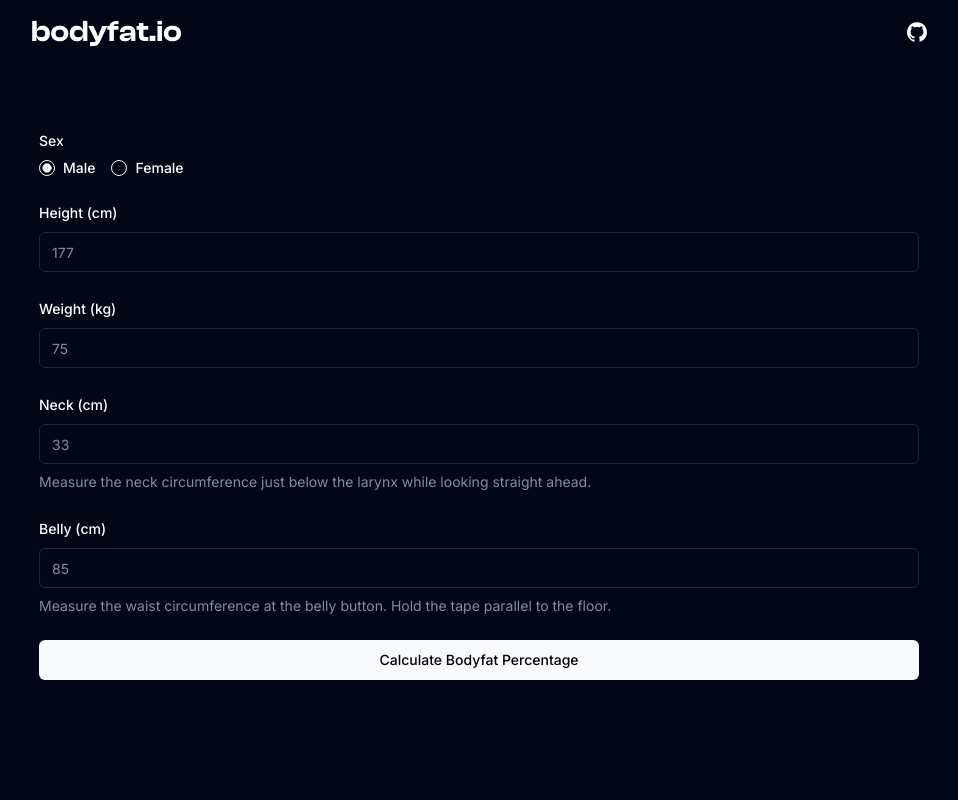
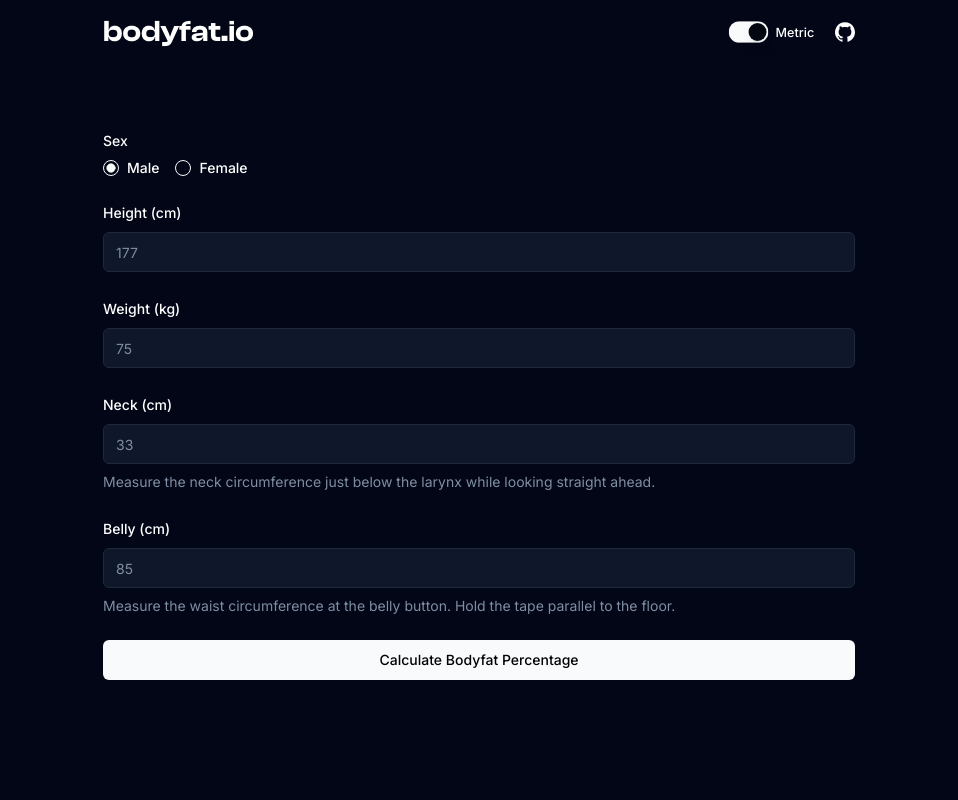
Before and after one commit to kulgg/bodyfat.cc, a Next.js app: page / in a window 1280 px wide. Shown: the top 800 px of the page, without its empty margins (161-1119 px from the left). Built offline with nearby package versions, Linux system fonts and the light colour scheme.

Commit message:
Add unit switch

```diff
--- a/app/Header.tsx
+++ b/app/Header.tsx
@@ -1,13 +1,29 @@
 import { Icons } from "@/components/ui/icons";
+import { Label } from "@/components/ui/label";
+import { Switch } from "@/components/ui/switch";
+import Link from "next/link";
 import React from "react";
 
 function Header() {
   return (
     <header className="h-16 mb-8 sm:mb-16 flex flex-col justify-center">
       <div className="justify-between flex items-center">
-        <h1 className="text-3xl font-display">bodyfat.io</h1>
-        <nav className="">
-          <a href="https://github.com/kulgg/bodyfat" target="_blank">
+        <Link href={"/"}>
+          <h1 className="text-3xl font-display">bodyfat.io</h1>
+        </Link>
+        <nav className="flex items-center gap-2 sm:gap-4">
+          <div className="flex items-center space-x-2 scale-90">
+            <Switch
+              id="unitSwitch"
+              className=""
+              defaultChecked={true}
+              checked={true}
+            />
+            <Label htmlFor="unitSwitch" className="">
+              Metric
+            </Label>
+          </div>
+          <a href="https://github.com/kulgg/bodyfat.io" target="_blank">
             <Icons.gitHub className="w-5 h-5" />
           </a>
         </nav>
--- a/app/layout.tsx
+++ b/app/layout.tsx
@@ -25,7 +25,7 @@
     <html lang="en" className="scroll-smooth">
       <body
         className={cn(
-          "bg-slate-950 text-white max-w-4xl mx-auto dark font-default",
+          "bg-slate-950 text-white max-w-3xl mx-auto dark font-default",
           clash.variable,
           inter.variable
         )}
--- a/app/page.tsx
+++ b/app/page.tsx
@@ -4,14 +4,14 @@
 
 export default function Home() {
   return (
-    <main className="">
+    <main className="px-2">
       <Header />
-      <div className="space-y-32 sm:space-y-40 px-2">
+      <div className="space-y-32 sm:space-y-40">
         <div>
           <Forms />
         </div>
         <div id="history">
-          <h2 className="text-xl text-slate-100 font-semibold my-2">History</h2>
+          <h2 className="text-xl text-slate-100 font-semibold my-4">History</h2>
           <History />
         </div>
       </div>
--- a/components/ui/input.tsx
+++ b/components/ui/input.tsx
@@ -1,6 +1,6 @@
-import * as React from "react"
+import * as React from "react";
 
-import { cn } from "@/lib/utils"
+import { cn } from "@/lib/utils";
 
 export interface InputProps
   extends React.InputHTMLAttributes<HTMLInputElement> {}
@@ -11,15 +11,15 @@
       <input
         type={type}
         className={cn(
-          "flex h-10 w-full rounded-md border border-input bg-transparent px-3 py-2 text-sm ring-offset-background file:border-0 file:bg-transparent file:text-sm file:font-medium placeholder:text-muted-foreground focus-visible:outline-none focus-visible:ring-2 focus-visible:ring-ring focus-visible:ring-offset-2 disabled:cursor-not-allowed disabled:opacity-50",
+          "flex h-10 w-full rounded-md border border-slate-800 bg-slate-900 px-3 py-2 text-sm ring-offset-slate-700 file:border-0 file:bg-transparent file:text-sm file:font-medium placeholder:text-muted-foreground focus-visible:outline-none focus-visible:ring-2 focus-visible:ring-ring focus-visible:ring-offset-2 disabled:cursor-not-allowed disabled:opacity-50",
           className
         )}
         ref={ref}
         {...props}
       />
-    )
+    );
   }
-)
-Input.displayName = "Input"
+);
+Input.displayName = "Input";
 
-export { Input }
+export { Input };
--- /dev/null
+++ b/components/ui/switch.tsx
@@ -0,0 +1,29 @@
+"use client";
+
+import * as React from "react";
+import * as SwitchPrimitives from "@radix-ui/react-switch";
+
+import { cn } from "@/lib/utils";
+
+const Switch = React.forwardRef<
+  React.ElementRef<typeof SwitchPrimitives.Root>,
+  React.ComponentPropsWithoutRef<typeof SwitchPrimitives.Root>
+>(({ className, ...props }, ref) => (
+  <SwitchPrimitives.Root
+    className={cn(
+      "peer inline-flex h-[24px] w-[44px] shrink-0 cursor-pointer items-center rounded-full border-2 border-transparent transition-colors focus-visible:outline-none focus-visible:ring-2 focus-visible:ring-ring focus-visible:ring-offset-2 focus-visible:ring-offset-background disabled:cursor-not-allowed disabled:opacity-50 data-[state=checked]:bg-primary data-[state=unchecked]:bg-slate-600",
+      className
+    )}
+    {...props}
+    ref={ref}
+  >
+    <SwitchPrimitives.Thumb
+      className={cn(
+        "pointer-events-none block h-5 w-5 rounded-full bg-background shadow-lg ring-0 transition-transform data-[state=checked]:translate-x-5 data-[state=unchecked]:translate-x-0"
+      )}
+    />
+  </SwitchPrimitives.Root>
+));
+Switch.displayName = SwitchPrimitives.Root.displayName;
+
+export { Switch };
```
